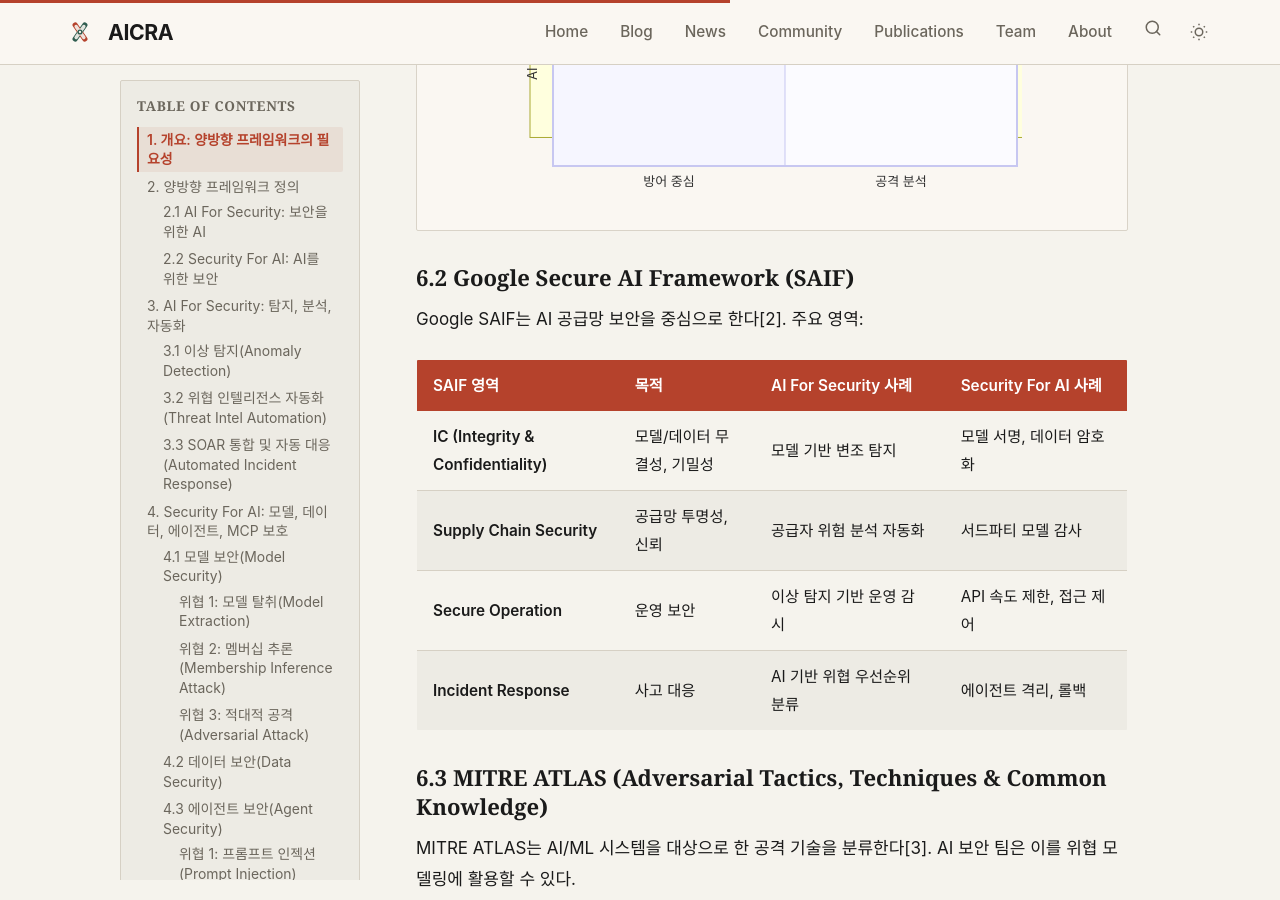
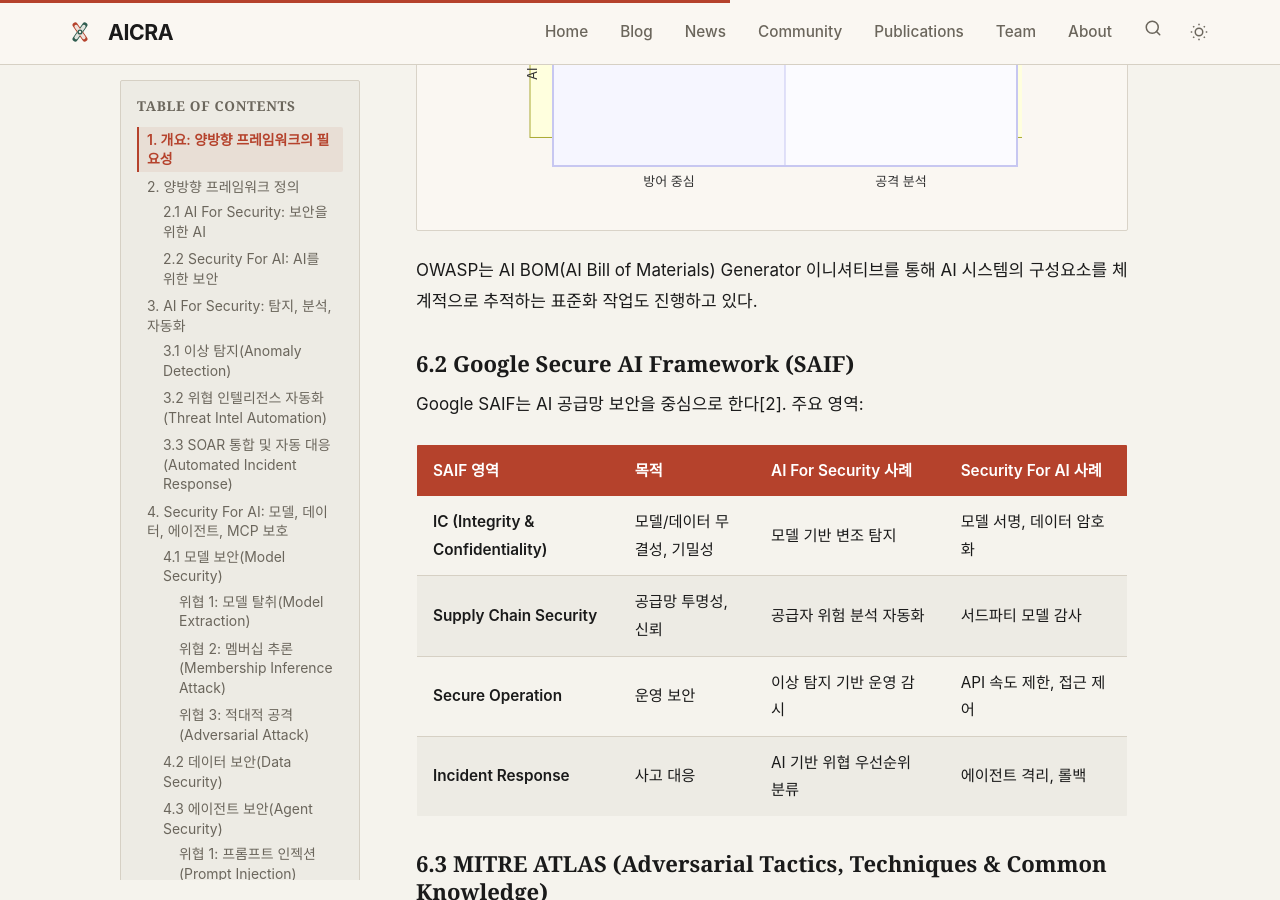
Before and after one commit to AICRA-PAGE/AICRA-PAGE.github.io, a Jekyll site: the page built from _posts/2026-03-22-ai-for-security-security-for-ai.md, in a window 1280 px wide and 900 px high, scrolled down 11426 px. Built offline with Jekyll 4.4.1, drawn with Linux system fonts in a browser that asks for light colours; some web fonts are replaced; the table of contents is made by our own code.

Commit message:
fix(blog): add AIBOM mention to AI4Sec post\n\nCo-Authored-By: Claude Opus 4.6 (1M context) <noreply@anthropic.com>

````diff
--- a/_posts/2026-03-22-ai-for-security-security-for-ai.md
+++ b/_posts/2026-03-22-ai-for-security-security-for-ai.md
@@ -324,6 +324,8 @@ graph TB
     MA --> MAI
 ```
 
+OWASP는 AI BOM(AI Bill of Materials) Generator 이니셔티브를 통해 AI 시스템의 구성요소를 체계적으로 추적하는 표준화 작업도 진행하고 있다.
+
 ### 6.2 Google Secure AI Framework (SAIF)
 
 Google SAIF는 AI 공급망 보안을 중심으로 한다[2]. 주요 영역:
````
